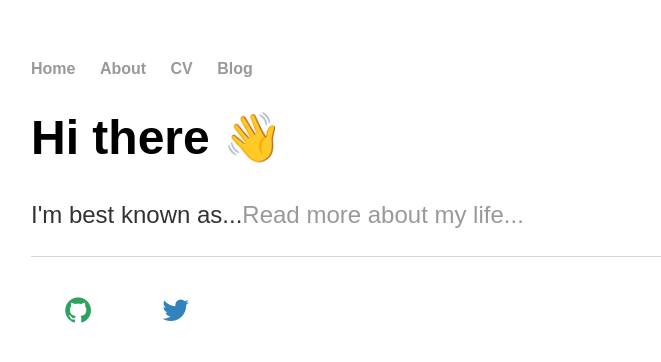
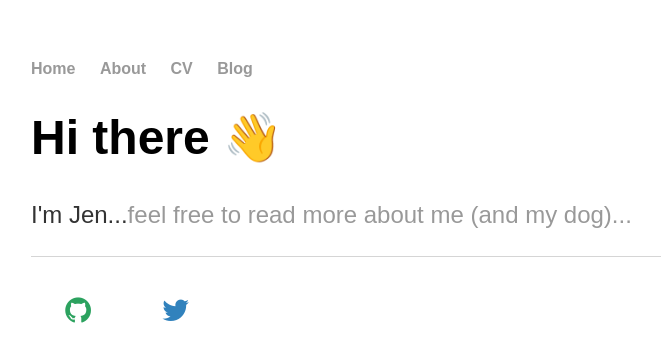
Before and after one commit to jbuffer/jbuffer.github.io, a Jekyll site: the page built from index.html, in a window 1280 px wide. Shown: the top 362 px of the page, without its empty margins (161-822 px from the left). Built offline with Jekyll 4.4.1, drawn with Linux system fonts in a browser that asks for light colours; some web fonts are replaced.

Commit message:
Update index.html

```diff
--- a/index.html
+++ b/index.html
@@ -1,8 +1,8 @@
 ---
 layout: default
-title: Jbuffer, Professional Nose
+title: Jbuffer, Data fiend
 ---
 <div class="blurb">
 	<h1>Hi there &#128075</h1>
-	<p>I'm best known as...<a href="/about">Read more about my life...</a></p>
+	<p>I'm Jen...<a href="/about">feel free to read more about me (and my dog)...</a></p>
 </div><!-- /.blurb -->
```
